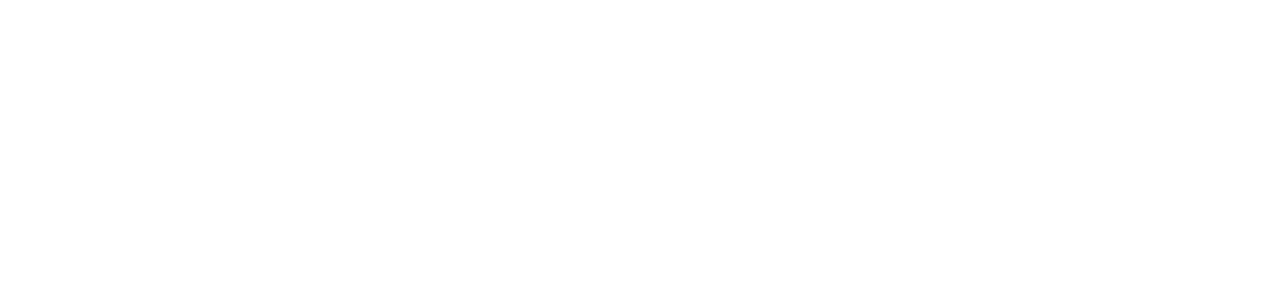
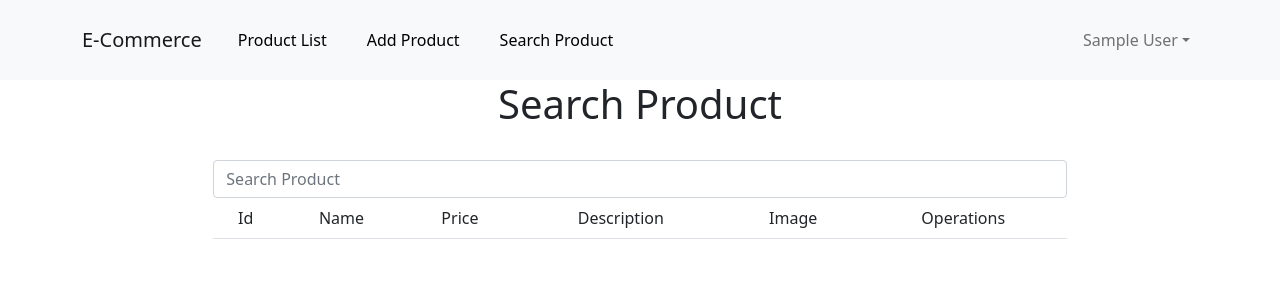
Before and after one commit to Astrogeek77/ecommerce-dashboard, a React (Create React App) app: page /search in a window 1280 px wide. Shown: the top 300 px of the page. Built offline with nearby package versions, Linux system fonts and the light colour scheme; sample sign-in values are in the browser's storage.

Commit message:
fixed update added search

```diff
--- a/src/App.js
+++ b/src/App.js
@@ -5,6 +5,8 @@
 import AddProduct from "./components/AddProduct";
 import UpdateProduct from "./components/UpdateProduct";
 import ProductList from "./components/ProductList";
+
+import SearchProduct from "./components/SearchProduct";
 
 import Login from "./auth/Login";
 import Register from "./auth/Register";
@@ -31,6 +33,9 @@
           <Route path="/add">
             <Protected Cmp={AddProduct} />
           </Route>
+          <Route path="/search">
+            <Protected Cmp={SearchProduct} />
+          </Route>
 
         </Switch>
       </BrowserRouter>
--- /dev/null
+++ b/src/components/SearchProduct.js
@@ -0,0 +1,86 @@
+import Header from "../layouts/Header";
+import { useState } from "react";
+import { Link } from "react-router-dom";
+import { Table } from "react-bootstrap";
+function SearchProduct() {
+  const [data, setData] = useState([]);
+
+  async function search(key) {
+    console.warn(key);
+
+    let result = await fetch("http://localhost:8000/api/search/" + key);
+    result = await result.json();
+    console.warn(result);
+    setData(result);
+  }
+
+  async function deleteOperation(id) {
+    let result = await fetch("http://localhost:8000/api/delete/" + id, {
+      method: "DELETE",
+    });
+    result = await result.json();
+    // console.warn(result);
+    getData();
+  }
+
+  async function getData() {
+    let result = await fetch("http://localhost:8000/api/listproducts");
+    result = await result.json();
+    setData(result);
+  }
+
+  return (
+    <div>
+      <Header />
+      <div className="col-sm-8 offset-sm-2">
+        <h1>Search Product</h1>
+        <br />
+        <input
+          type="text"
+          onChange={(e) => search(e.target.value)}
+          className="form-control"
+          placeholder="Search Product"
+        />
+        <Table>
+            <tbody>
+                <tr>
+                    <td>Id</td>
+                    <td>Name</td>
+                    <td>Price</td>
+                    <td>Description</td>
+                    <td>Image</td>
+                    <td>Operations</td>
+                </tr>
+                {data.map((item) => (
+                    <tr key={item.id}>
+                    <td>{item.id}</td>
+                    <td>{item.name}</td>
+                    <td>{item.price}</td>
+                    <td>{item.description}</td>
+                    <td>
+                        <img
+                        style={{ width: 100 }}
+                        alt={item.name}
+                        src={item.file_path}
+                        />
+                    </td>
+                    <td>
+                        <span
+                            onClick={() => deleteOperation(item.id)}
+                            className="delete">
+                            Delete
+                        </span>
+                        <Link to={"/update/" + item.id}>
+                            <span className="update">Update</span>
+                        </Link>
+                        </td>
+                    </tr>
+                ))}
+          </tbody>
+        </Table>
+      </div>
+    </div>
+  );
+}
+
+export default SearchProduct;
--- a/src/components/UpdateProduct.js
+++ b/src/components/UpdateProduct.js
@@ -2,64 +2,69 @@
 /* eslint-disable no-unused-vars */
 import { React, useState, useEffect} from 'react'
 import Header from '../layouts/Header'
-import { withRouter } from 'react-router-dom'
+import { withRouter, useHistory } from 'react-router-dom'
 
 function UpdateProduct(props) {
     const [name, setName] = useState("");
-    const [file, setFile] = useState("");
+    const [file_path, setFile_path] = useState("");
     const [price, setPrice] = useState("");
     const [description, setDescription] = useState("");
     const [data, setData] = useState([])
+    const history = useHistory()
+    // console.log(data)
 
-    var props = props
-    var id = props.match.params.id
+    // var id = props.match.params.id
 
-    console.warn("props", props.match.params.id)
+    // console.warn("id", props.match.params.id)
 
-    useEffect(async (props, id) => {
-        let result = await fetch("http://localhost:8000/api/product/" + id);
+    useEffect(async () => {
+        let result = await fetch("http://localhost:8000/api/product/" + props.match.params.id);
         result = await result.json();
+        // console.log(result)
         setData(result)
         setName(result.name);
         setPrice(result.price);
         setDescription(result.description);
-        setFile(result.file);
+        setFile_path(result.file_path);
     },[])
 
-    async function editProduct(id, e)
+    async function editProduct(id)
     {
         const formData = new FormData();
-        formData.append('file', file);
+        formData.append('file_path', file_path);
         formData.append('price', price);
         formData.append('name', name);
         formData.append('description', description);
-        console.log(formData)
+        // console.log(formData)
+        // console.log(id)
         let result = await fetch("http://localhost:8000/api/update/"+id+"?_method=PUT", {
             method: 'POST',
             body: formData
         });
         alert("Data has been updated")
+        history.push('/')
     }
     return (
         <div>
             <Header />
-            <h1>Update Product</h1>
-            <input type="text"
-            onChange={(e)=>setName(e.target.value)}
-             defaultValue={data.name} /> <br /> <br />
-            <input type="text"
-             onChange={(e)=>setPrice(e.target.value)}
-             defaultValue={data.price} /> <br /> <br />
+            <div className="col-sm-8 offset-sm-2">
+                <h1>Update Product</h1>
+                <input className="form-control" type="text"
+                onChange={(e)=>setName(e.target.value)}
+                defaultValue={data.name} /> <br />
+                <input className="form-control" type="text"
+                onChange={(e)=>setPrice(e.target.value)}
+                defaultValue={data.price} /> <br />
+                <input className="form-control" type="text"
+                onChange={(e)=>setDescription(e.target.value)}
+                defaultValue={data.description} /> <br />
+                <input className="form-control" type="text"
+                onChange={(e) => setFile_path(e.target.value)}
+                defaultValue={data.file_path} /> <br />
+                <img style={{ width: 100 }} alt={data.name} src={data.file_path} /> <br />
 
-            <input type="text"
-             onChange={(e)=>setDescription(e.target.value)}
-             defaultValue={data.description} /> <br /> <br />
-            <input type="text"
-            onChange={(e) => setFile(e.target.value)}
-            defaultValue={data.file} /> <br /> <br />
-            <img style={{ width: 100 }} alt={data.name} src={data.file} /> <br /> <br />
-
-            <button onClick={()=>{editProduct(data.id)}}>Update Product</button>
+                <button className="btn btn-success mt-3 p-2" onClick={()=>{editProduct(data.id)}}>Update Product</button>
+            </div>
         </div>
     )
 }
--- a/src/layouts/Header.js
+++ b/src/layouts/Header.js
@@ -22,7 +22,7 @@
                       <>
                       <Link to="/">Product List</Link>
                       <Link to="/add">Add Product</Link>
-                      {/* <Link to="/update">Update Product</Link> */}
+                      <Link to="/search">Search Product</Link>
                       </>
                   ) : (
                       <>
```
